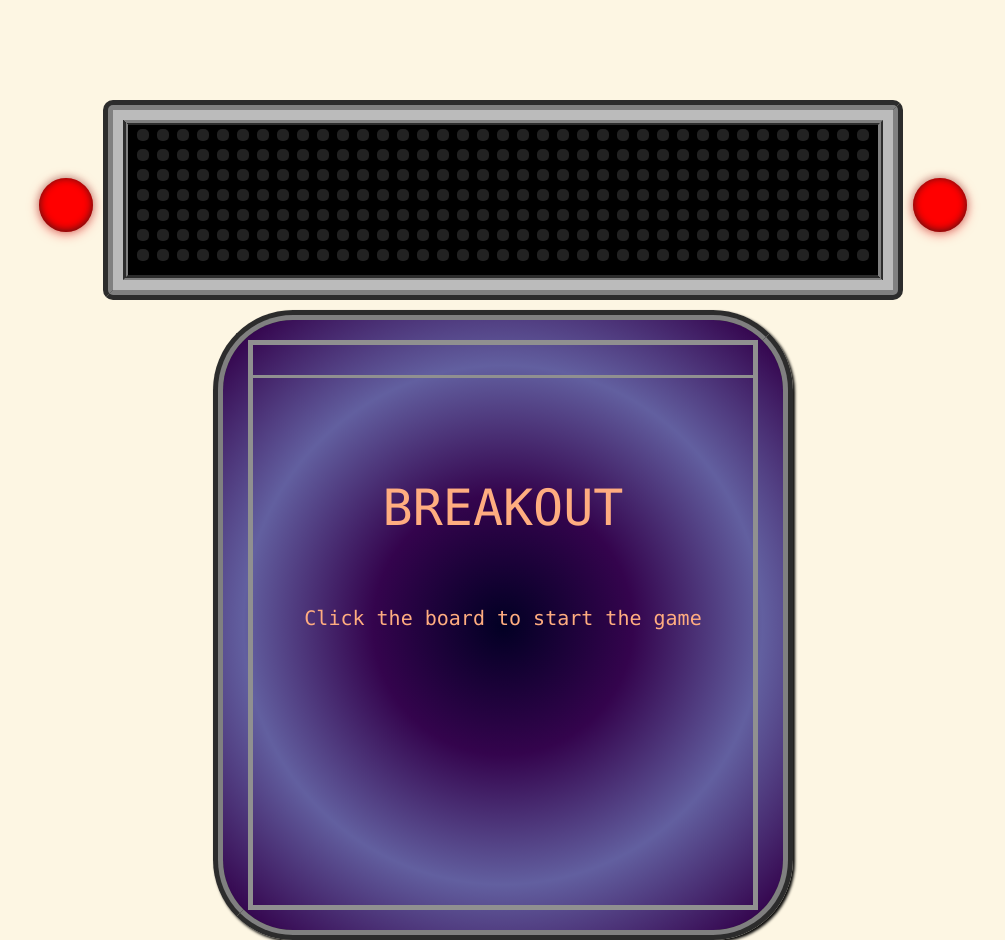
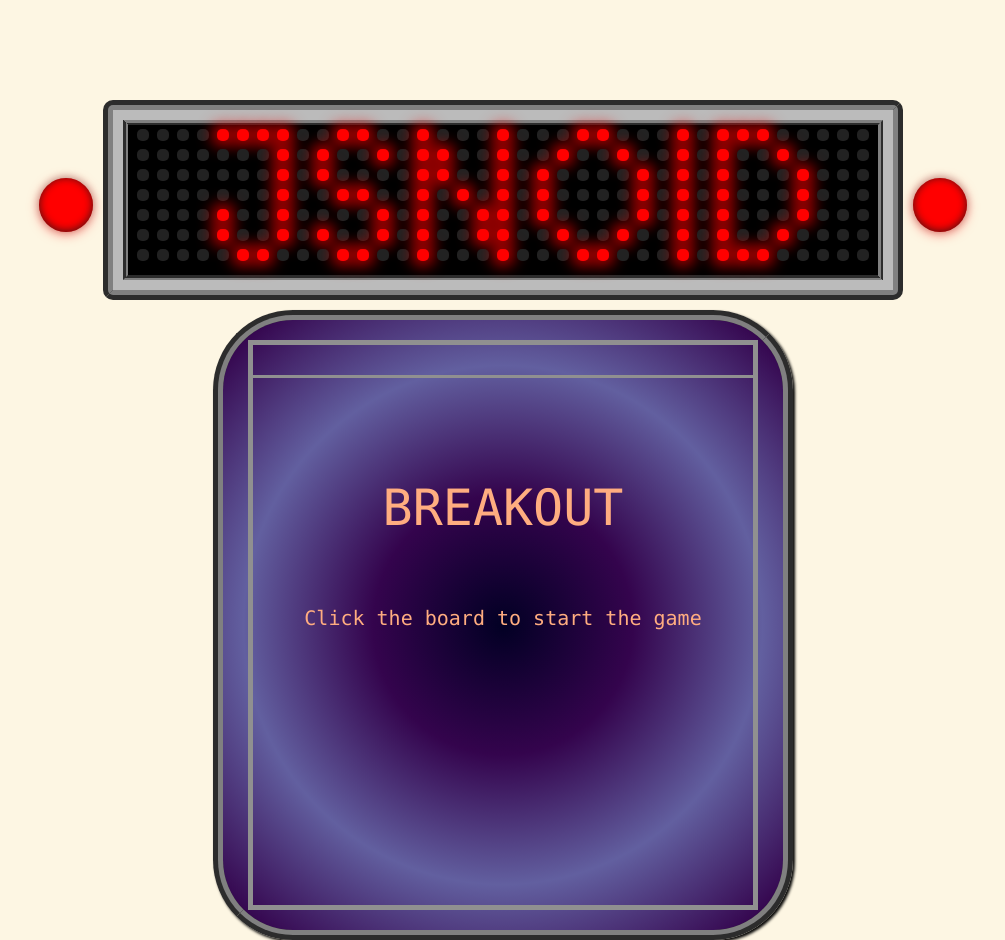
Before and after one commit to Ugenberg/JSGameCollection, a plain HTML site: page Breakout/index.html in a window 1280 px wide. Shown: the whole page, without its empty margins (137-1142 px from the left). Drawn offline with Linux system fonts and the light colour scheme; a web font is replaced by a local one.

Commit message:
Fix led display bug

```diff
--- a/led.js
+++ b/led.js
@@ -44,3 +44,19 @@ var snaker = new Array(0,7,0,8,0,11,0,14,0,17,0,18,0,21,0,24,0,26,0,27,0,28,0,29
                       4,9,4,11,4,13,4,14,4,16,4,19,4,21,4,23,4,26,
                       5,6,5,9,5,11,5,13,5,14,5,16,5,19,5,21,5,24,5,26,
                       6,7,6,8,6,11,6,14,6,16,6,19,6,21,6,24,6,26,6,27,6,28,6,29);
+
+var breakout = new Array(0,4,0,5,0,6,0,7,0,10,0,11,0,14,0,18,0,22,0,23,0,27,0,29,0,30,0,31,
+						 1,7,1,9,1,12,1,14,1,15,1,18,1,21,1,24,1,27,1,29,1,32,
+						 2,7,2,9,2,14,2,15,2,18,2,20,2,25,2,27,2,29,2,33,
+						 3,7,3,10,3,11,3,14,3,16,3,18,3,20,3,25,3,27,3,29,3,33,
+						 4,4,4,7,4,12,4,14,4,17,4,18,4,20,4,25,4,27,4,29,4,33,
+						 5,4,5,7,5,9,5,12,5,14,5,17,5,18,5,21,5,24,5,27,5,29,5,32,
+						 6,5,6,6,6,10,6,11,6,14,6,18,6,22,6,23,6,27,6,29,6,30,6,31);
+
+var mastermind = new Array(0,4,0,5,0,6,0,7,0,10,0,11,0,16,0,18,0,21,0,23,0,27,0,29,0,30,0,31,
+						   1,7,1,9,1,12,1,15,1,17,1,19,1,21,1,23,1,24,1,27,1,29,1,32,
+						   2,7,2,9,2,15,2,19,2,21,2,23,2,24,2,27,2,29,2,33,
+						   3,7,3,10,3,11,3,15,3,19,3,21,3,23,3,25,3,27,3,29,3,33,
+						   4,4,4,7,4,12,4,15,4,19,4,21,4,23,4,26,4,27,4,29,4,33,
+						   5,4,5,7,5,9,5,12,5,15,5,19,5,21,5,23,5,26,5,27,5,29,5,32,
+						   6,5,6,6,6,10,6,11,6,15,6,19,6,21,6,23,6,27,6,29,6,30,6,31);
```
Also changed, not shown: menu.html (+1 -1 lines).
